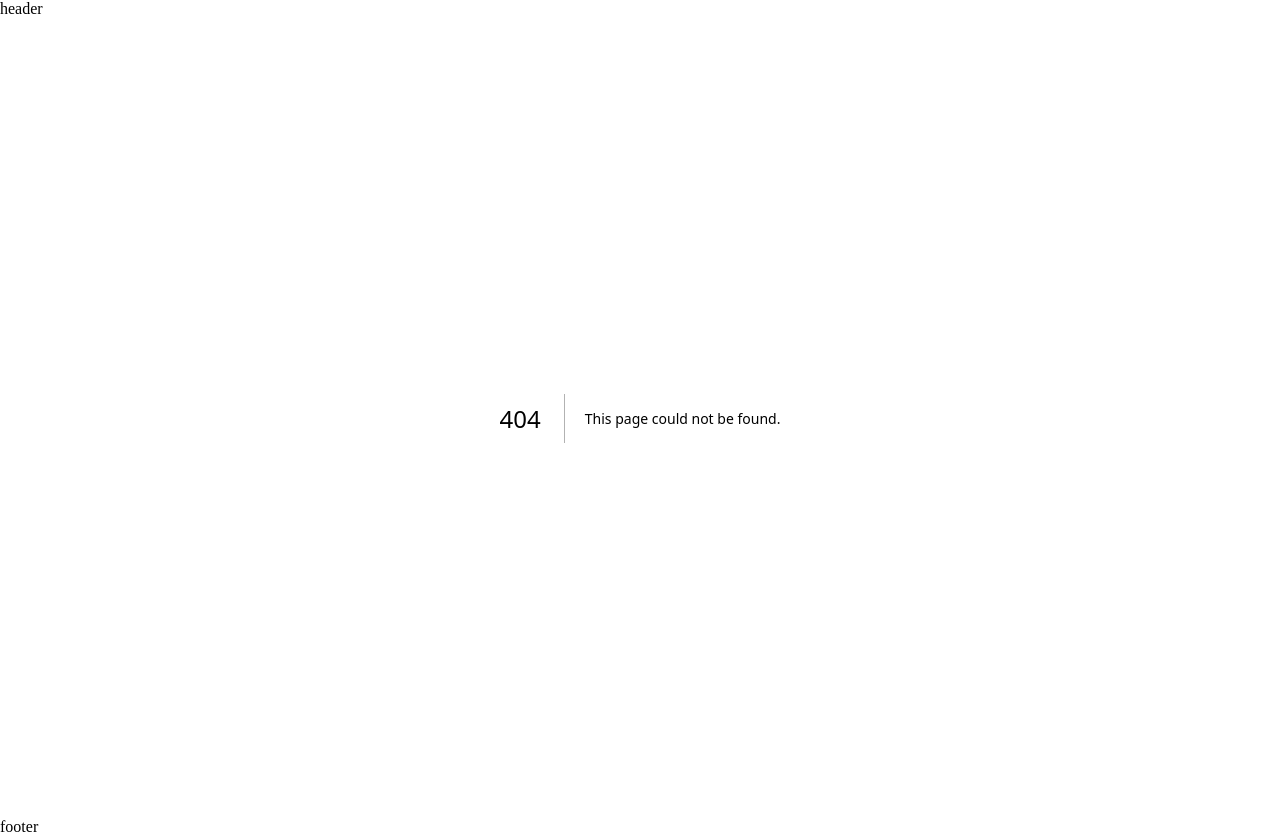
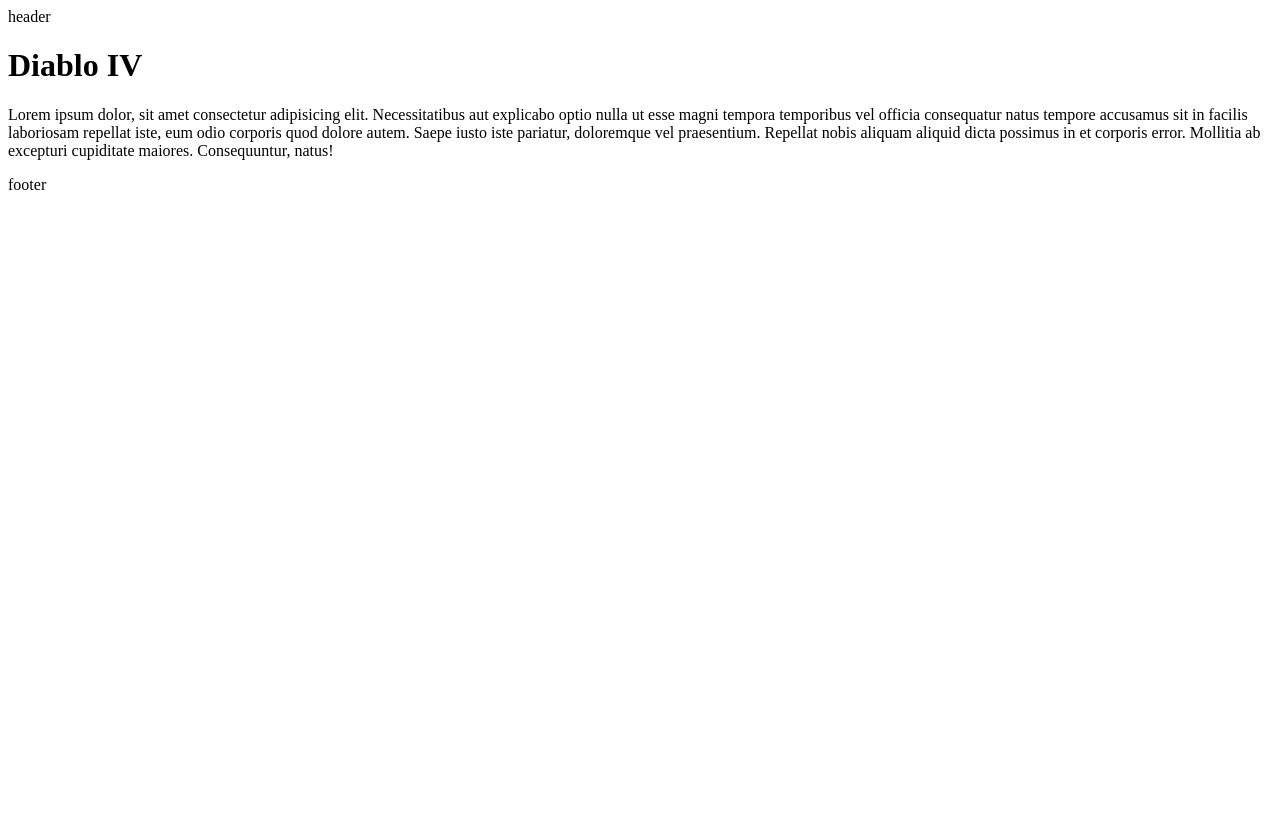
Before and after one commit to webepse/next-review-2026, a Next.js app: page /reviews/diablo in a window 1280 px wide. Before the commit this address had no page. After the commit the page ends 800 px from the top, so only its background shows below. Built offline with nearby package versions, Linux system fonts and the light colour scheme.

Commit message:
routing Router App

```diff
--- /dev/null
+++ b/app/reviews/diablo/page.jsx
@@ -0,0 +1,8 @@
+export default function DiabloPage(){
+    return (
+        <>
+            <h1>Diablo IV</h1>
+            <p>Lorem ipsum dolor, sit amet consectetur adipisicing elit. Necessitatibus aut explicabo optio nulla ut esse magni tempora temporibus vel officia consequatur natus tempore accusamus sit in facilis laboriosam repellat iste, eum odio corporis quod dolore autem. Saepe iusto iste pariatur, doloremque vel praesentium. Repellat nobis aliquam aliquid dicta possimus in et corporis error. Mollitia ab excepturi cupiditate maiores. Consequuntur, natus!</p>
+        </>
+    )
+}
```
Also changed, not shown: app/reviews/page.jsx (added, +8 -0 lines).
